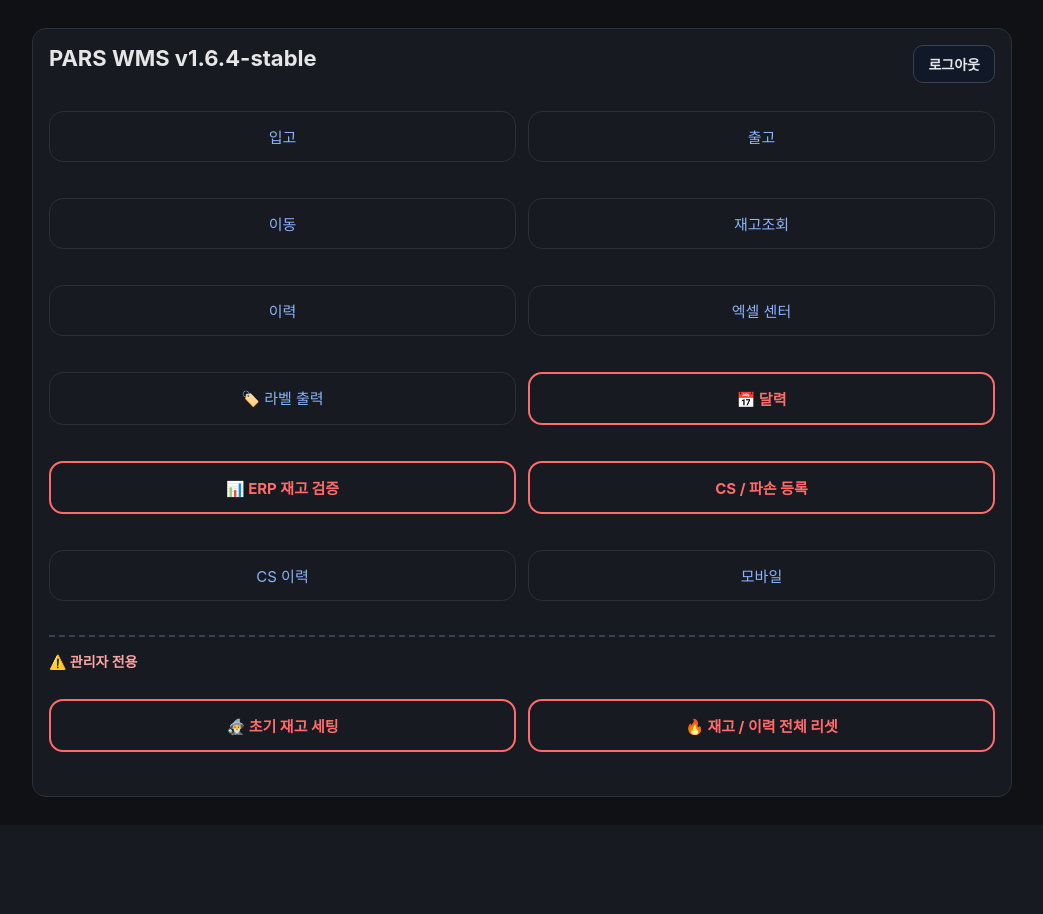
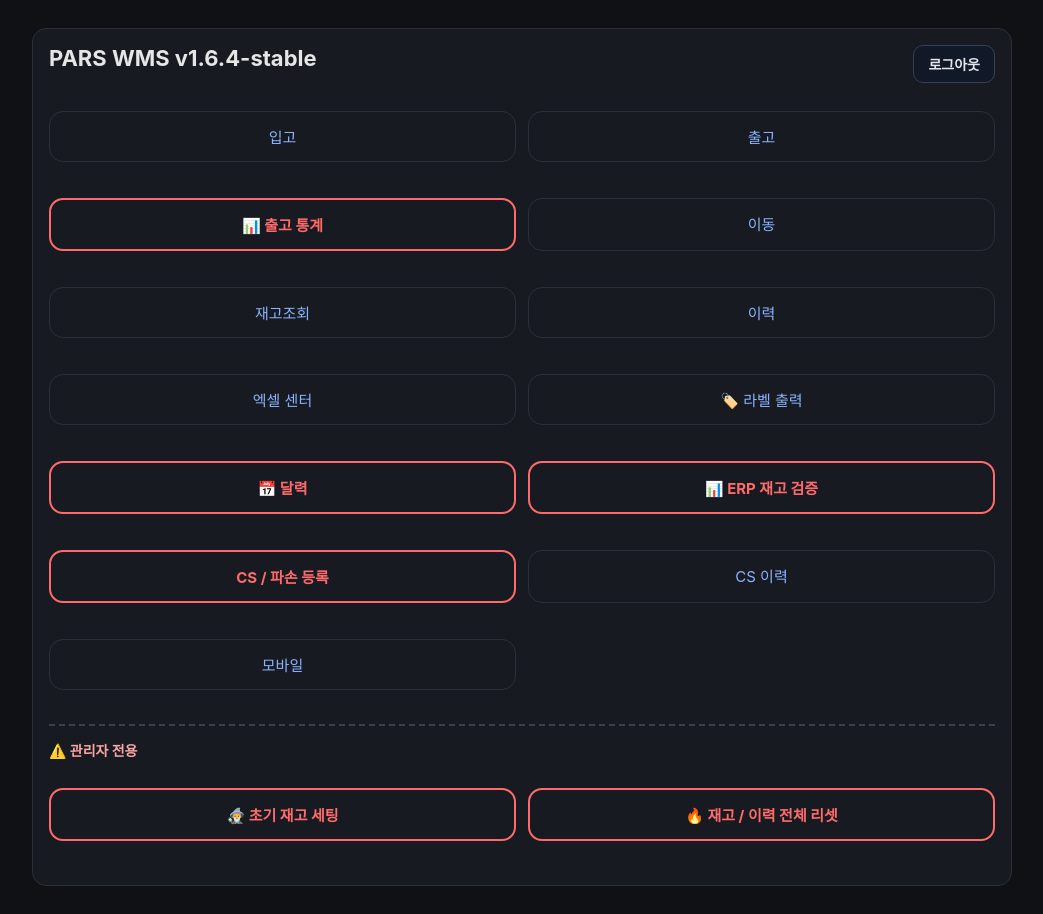
Before and after one commit to dlahtp44-prog/pars-001, a FastAPI app: template app/templates/index.html in a window 1280 px wide. Shown: the whole page, without its empty margins (118-1161 px from the left). Before the commit the page ends 797 px from the top, so only its background shows below. Run offline with FastAPI, Linux system fonts and the light colour scheme; the template is opened without the code that fills it, so the values that code supplies are empty.

Commit message:
Update index.html

```diff
--- a/app/templates/index.html
+++ b/app/templates/index.html
@@ -133,6 +133,7 @@
 
       <a class="card" href="/page/inbound">입고</a>
       <a class="card" href="/page/outbound">출고</a>
+       <a class="card highlight" href="/page/outbound-summary">📊 출고 통계</a>
       <a class="card" href="/page/move">이동</a>
       <a class="card" href="/page/inventory">재고조회</a>
       <a class="card" href="/page/history">이력</a>
```
